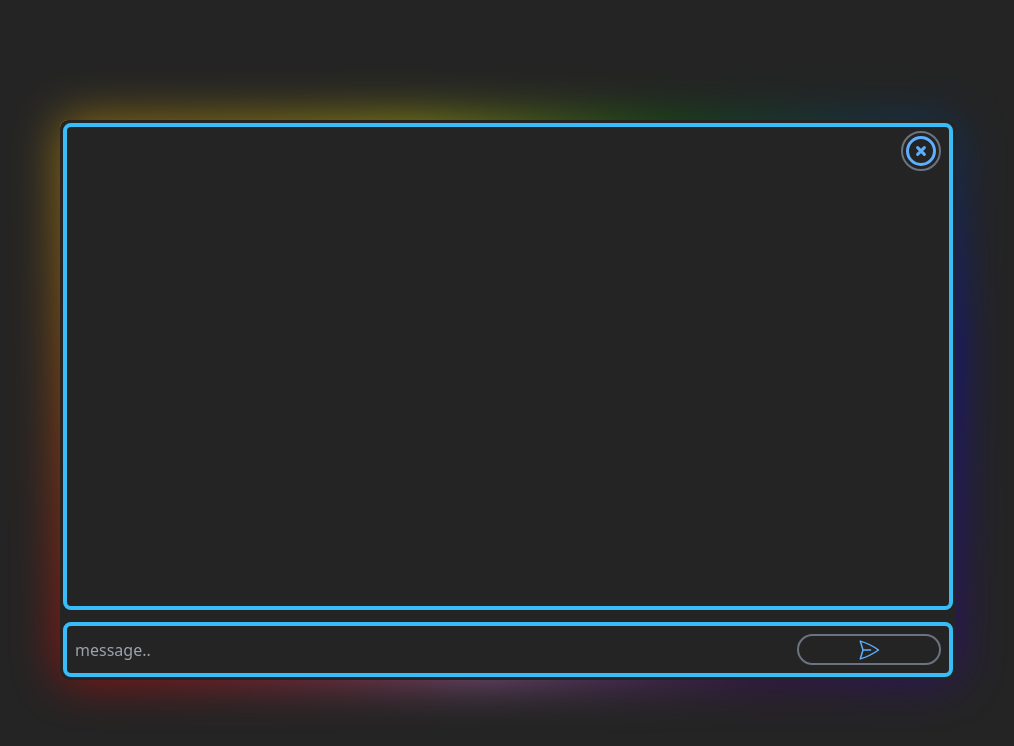
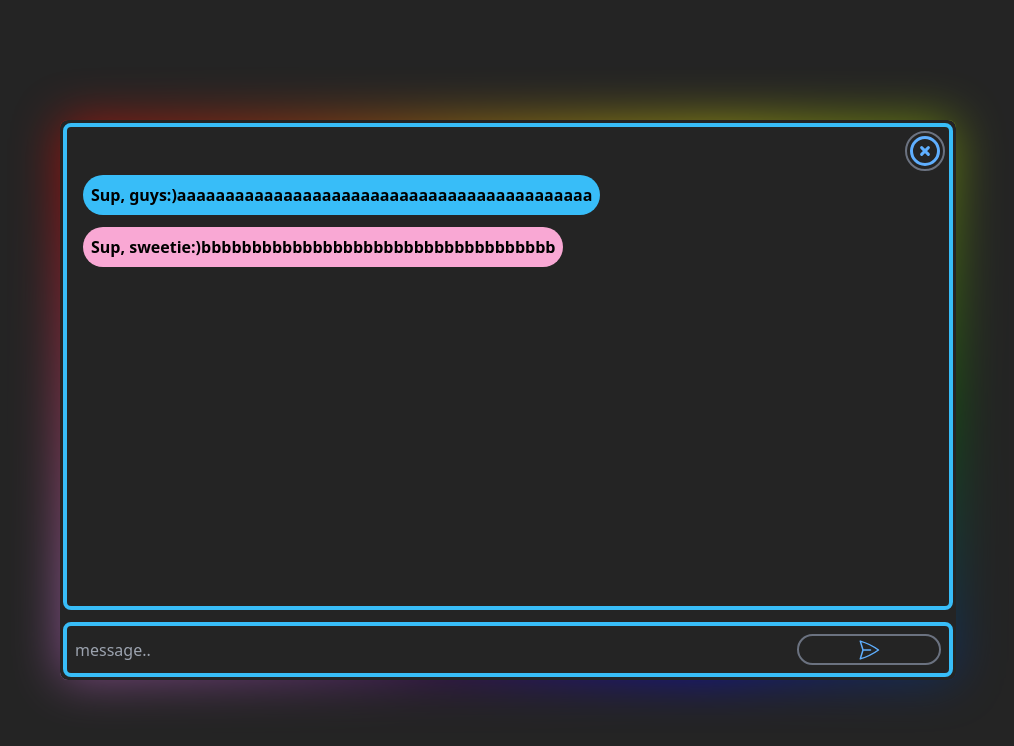
Before and after one commit to GeorgiKaradakov/online_chat_app, a React (Vite) app in the folder frontend/: page /chat_room in a window 1280 px wide. Shown: the top 746 px of the page, without its empty margins (132-1146 px from the left). Built offline with nearby package versions, Linux system fonts and the light colour scheme.

Commit message:
added message component and colors with respect for gender
TODO: make the users messages appear on the right side of the screen

```diff
--- /dev/null
+++ b/frontend/src/components/Message.tsx
@@ -0,0 +1,13 @@
+import { MessageType } from "../types/MessageType";
+import { mc } from "../utils/funcs";
+
+
+const Message:React.FC<MessageType> = ({msg, gender, className}) => {
+  return (
+    <div className={mc(gender == "man" ? "bg-sky-400" : "bg-pink-300", "p-2 mb-3 w-fit font-bold rounded-3xl max-w-1/2 max-sm:max-w-[90%]", className)}>
+      <p className="break-words">{msg}</p>
+    </div>
+  );
+}
+
+export default Message;
--- a/frontend/src/pages/Chat.tsx
+++ b/frontend/src/pages/Chat.tsx
@@ -1,5 +1,6 @@
 import Button from "../components/Button";
 import {close_img, send_img} from "../assets/svgs.tsx"
+import Message from "../components/Message.tsx";
 
 //TODO: Make different color messages for boys and girls
 
@@ -7,9 +8,14 @@ function Chat(){
   return (
       <div className="bg-cont h-[90%] w-[90%] md:w-[70%] md:h-[70%]">
         <div className="p-[3px] w-full h-full bg-[#242424] rounded-lg flex flex-col justify-between">
-          <div className="h-[90%] w-[100%] border-4 border-sky-400 rounded-lg" id="chat_log">
-            <div className="p-1 pr-2 w-full flex justify-end">
+          <div className="pl-4 h-[90%] w-[100%] border-4 border-sky-400 rounded-lg" id="chat_log">
+            <div className="p-1 w-full flex justify-end">
               <Button img={close_img("size-9")} className="w-[40px] hover:cursor-pointer"/>
+            </div>
+            {/* message components go down */}
+            <div>
+              <Message gender="man" msg="Sup, guys:)aaaaaaaaaaaaaaaaaaaaaaaaaaaaaaaaaaaaaaaaaaa"/>
+              <Message gender="woman" msg="Sup, sweetie:)bbbbbbbbbbbbbbbbbbbbbbbbbbbbbbbbbbb"/>
             </div>
           </div>
 
--- /dev/null
+++ b/frontend/src/types/MessageType.tsx
@@ -0,0 +1,6 @@
+
+export type MessageType = {
+  msg ?: string
+  gender ?: string
+  className ?: string
+};
```
